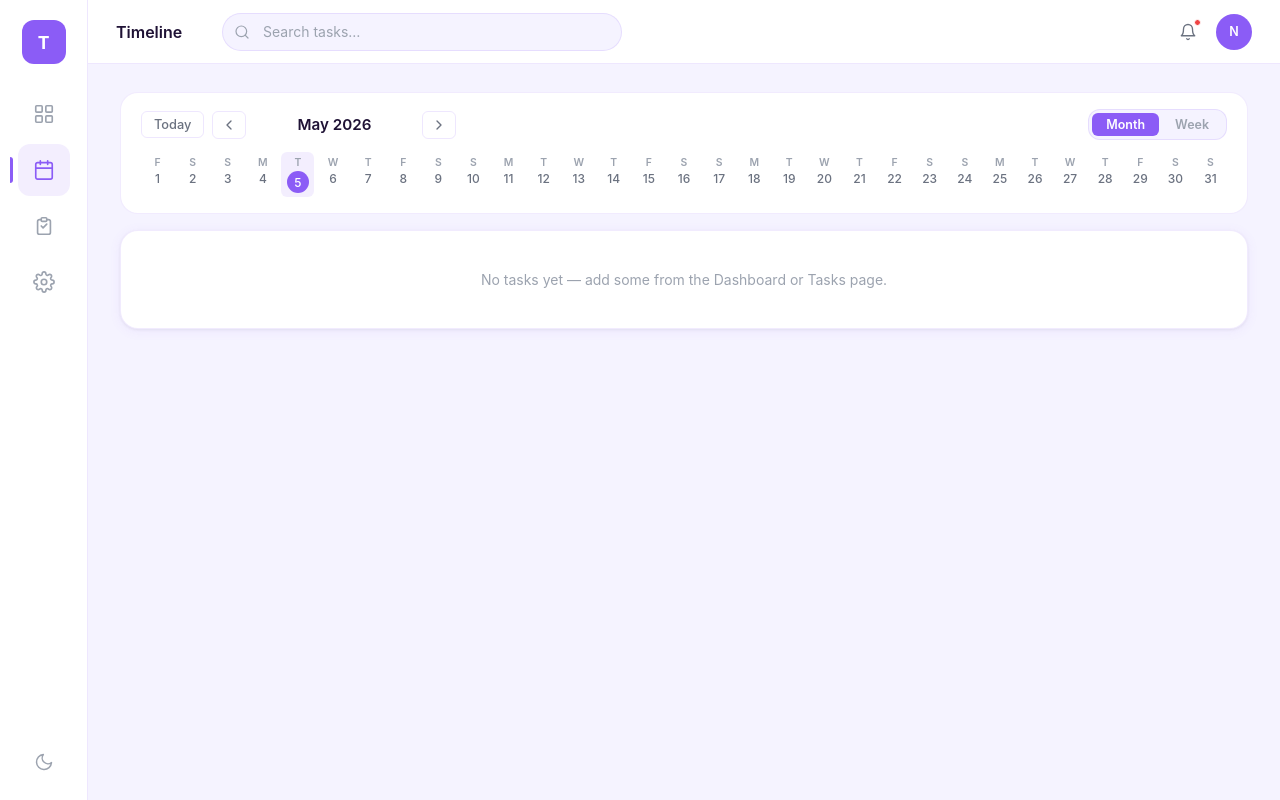
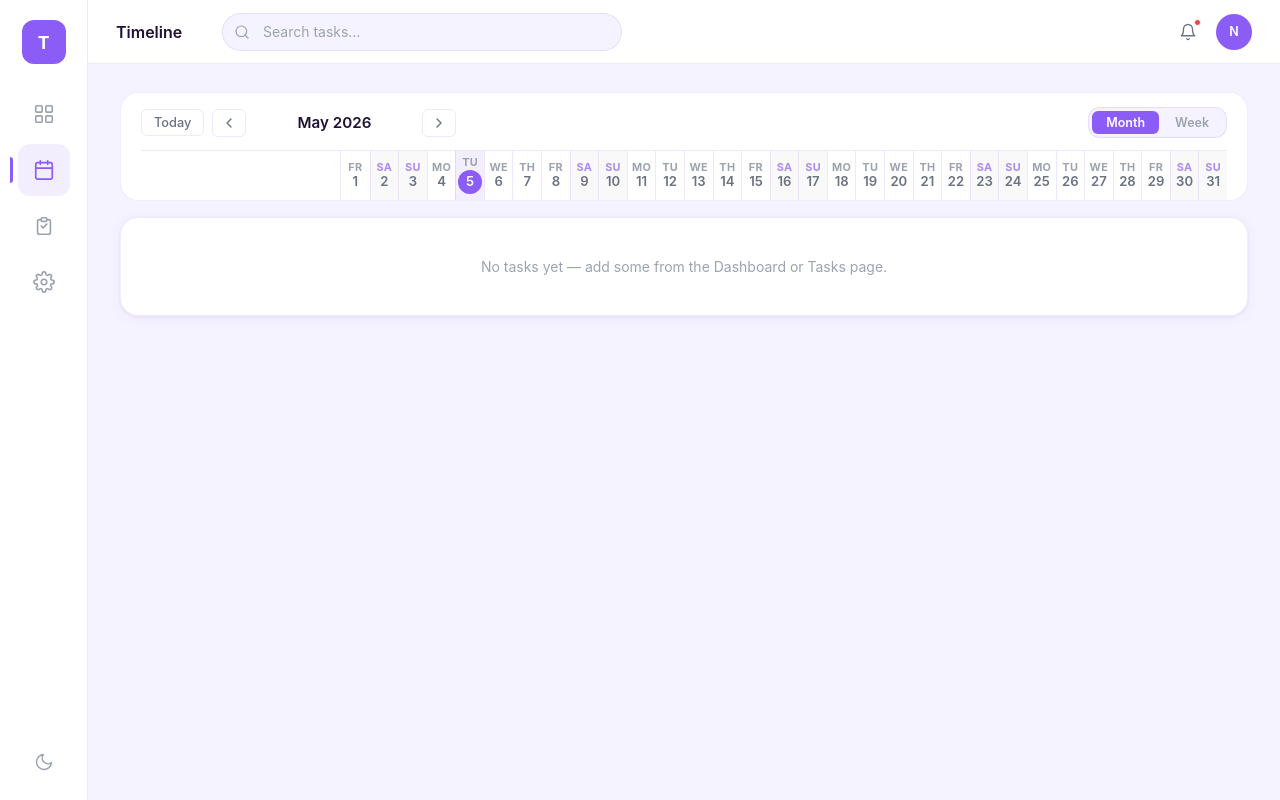
Before and after one commit to ziu222/react-todo, a React (Vite) app in the folder to-do app/: page /timeline in a window 1280 px wide. Built offline with nearby package versions, Linux system fonts and the light colour scheme.

Commit message:
feat(timeline): redesign date header with 2-letter day names, weekend highlight, and label spacer alignment

```diff
--- a/to-do app/src/components/timeline/TimelineHeader.css
+++ b/to-do app/src/components/timeline/TimelineHeader.css
@@ -1,11 +1,11 @@
 .tl-header {
   display: flex;
   flex-direction: column;
-  gap: 12px;
+  gap: 10px;
   background: var(--bg-card);
   border: 1px solid var(--card-border);
   border-radius: var(--radius-lg);
-  padding: 16px 20px;
+  padding: 14px 20px 0;
   position: sticky;
   top: 0;
   z-index: 10;
@@ -16,6 +16,7 @@
   display: flex;
   align-items: center;
   gap: 8px;
+  padding-bottom: 2px;
 }
 
 .tl-range-label {
@@ -75,21 +76,45 @@
 
 .tl-nav-btn.icon svg { width: 16px; height: 16px; }
 
+/* ── Date row: spacer + strip side-by-side ── */
+.tl-date-row {
+  display: flex;
+  align-items: stretch;
+  border-top: 1px solid var(--border-color);
+}
+
+.tl-label-spacer {
+  width: 200px;
+  flex-shrink: 0;
+  border-right: 1px solid var(--border-color);
+}
+
 .tl-date-strip {
+  flex: 1;
   display: grid;
   grid-template-columns: repeat(var(--day-count, 30), 1fr);
-  gap: 2px;
   overflow-x: auto;
 }
 
+/* ── Date cells ── */
 .tl-date-cell {
   display: flex;
   flex-direction: column;
   align-items: center;
+  justify-content: center;
   gap: 2px;
-  padding: 4px 2px;
-  border-radius: var(--radius-sm);
+  padding: 6px 2px;
+  border-left: 1px solid var(--border-color);
   min-width: 28px;
+  transition: background 0.15s;
+}
+
+.tl-date-cell:first-child {
+  border-left: none;
+}
+
+.tl-date-cell.weekend {
+  background: rgba(0, 0, 0, 0.025);
 }
 
 .tl-date-cell.today {
@@ -100,22 +125,30 @@
   background: var(--accent);
   color: #fff;
   border-radius: 50%;
-  width: 22px;
-  height: 22px;
+  width: 24px;
+  height: 24px;
   display: flex;
   align-items: center;
   justify-content: center;
 }
 
 .tl-date-dow {
-  font-size: 0.65rem;
+  font-size: 0.68rem;
   color: var(--text-muted);
+  font-weight: 700;
   text-transform: uppercase;
-  font-weight: 600;
+  letter-spacing: 0.03em;
+  line-height: 1;
+}
+
+.tl-date-cell.weekend .tl-date-dow {
+  color: var(--accent);
+  opacity: 0.7;
 }
 
 .tl-date-num {
-  font-size: 0.75rem;
-  font-weight: 500;
+  font-size: 0.82rem;
+  font-weight: 600;
   color: var(--text-secondary);
+  line-height: 1;
 }
--- a/to-do app/src/components/timeline/TimelineHeader.tsx
+++ b/to-do app/src/components/timeline/TimelineHeader.tsx
@@ -9,6 +9,8 @@ interface TimelineHeaderProps {
   onNext:       () => void
   onToday:      () => void
 }
+
+const DOW = ['Su', 'Mo', 'Tu', 'We', 'Th', 'Fr', 'Sa']
 
 export default function TimelineHeader({ visibleDays, viewMode, onViewChange, onPrev, onNext, onToday }: TimelineHeaderProps) {
   const today = new Date()
@@ -56,17 +58,25 @@ export default function TimelineHeader({ visibleDays, viewMode, onViewChange, on
         </div>
       </div>
 
+      <div className="tl-date-row">
+        <div className="tl-label-spacer" />
         <div className="tl-date-strip" role="row" aria-label="Days">
           {visibleDays.map(d => {
-          const isToday = d.toDateString() === today.toDateString()
+            const isToday   = d.toDateString() === today.toDateString()
+            const isWeekend = d.getDay() === 0 || d.getDay() === 6
             return (
-            <div key={d.toISOString()} className={`tl-date-cell${isToday ? ' today' : ''}`} aria-current={isToday ? 'date' : undefined}>
-              <span className="tl-date-dow">{d.toLocaleDateString('en', { weekday: 'narrow' })}</span>
+              <div
+                key={d.toISOString()}
+                className={`tl-date-cell${isToday ? ' today' : ''}${isWeekend ? ' weekend' : ''}`}
+                aria-current={isToday ? 'date' : undefined}
+              >
+                <span className="tl-date-dow">{DOW[d.getDay()]}</span>
                 <span className="tl-date-num">{d.getDate()}</span>
               </div>
             )
           })}
         </div>
       </div>
+    </div>
   )
 }
```
Lines whose indentation alone changed are shown as unchanged.
